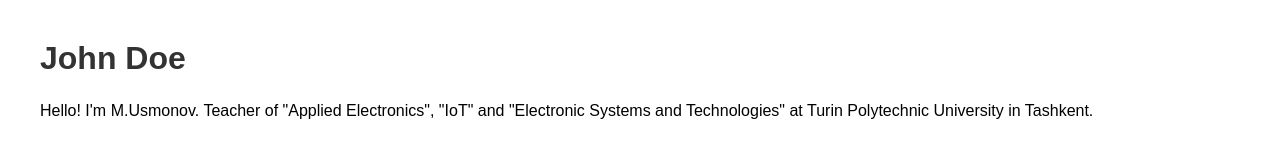
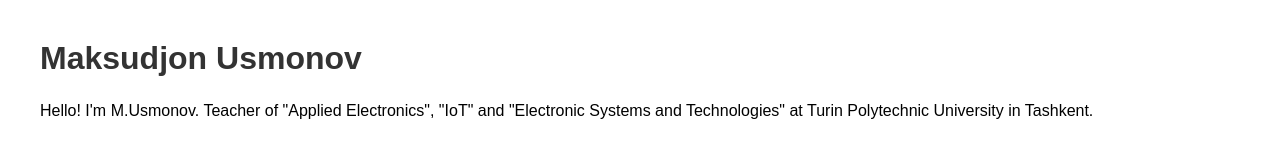
Before and after one commit to maqsudbek/maqsudbek.github.io, a plain HTML site: page index.html in a window 1280 px wide. Drawn offline with Linux system fonts and the light colour scheme.

Commit message:
Update index.html

```diff
--- a/index.html
+++ b/index.html
@@ -11,7 +11,7 @@
     </style>
 </head>
 <body>
-    <h1>John Doe</h1>
+    <h1>Maksudjon Usmonov</h1>
     <p>Hello! I'm M.Usmonov. Teacher of "Applied Electronics", "IoT" and "Electronic Systems and Technologies" at Turin Polytechnic University in Tashkent.</p>
 </body>
 </html>
```
